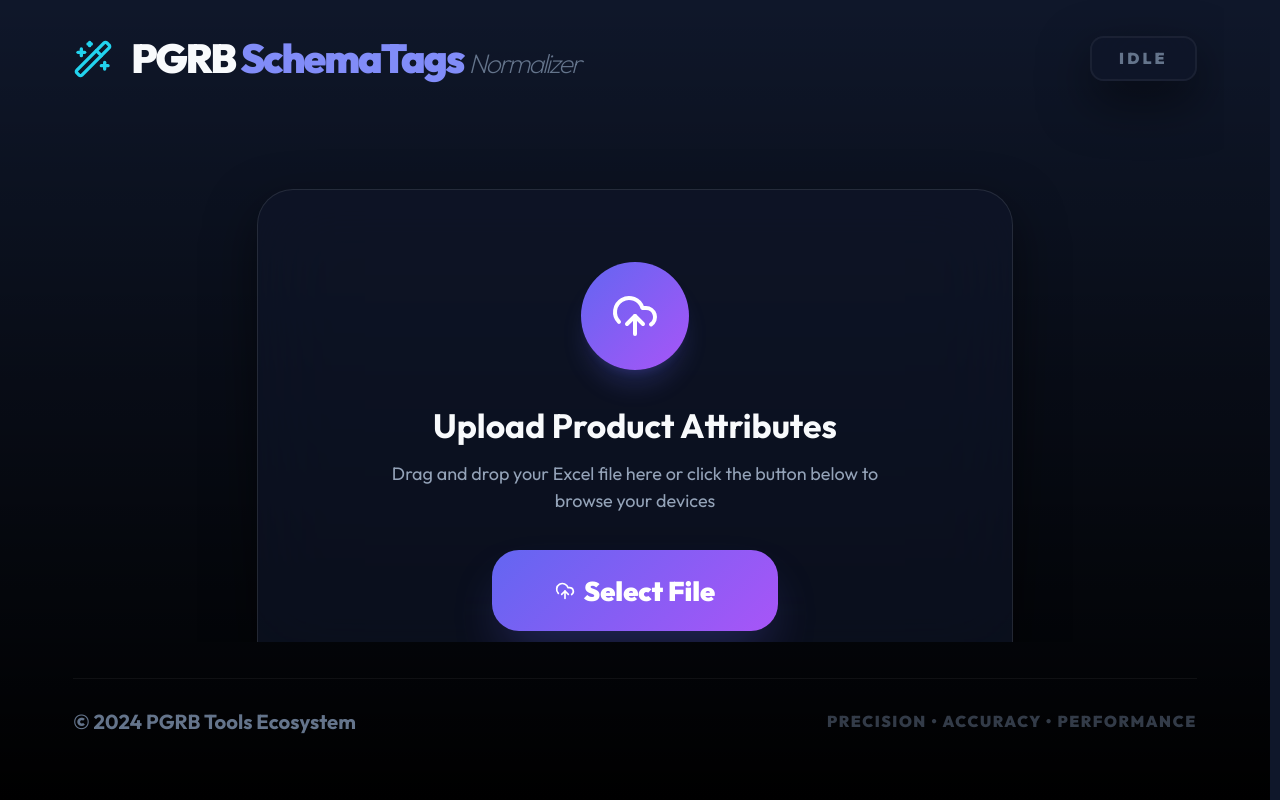
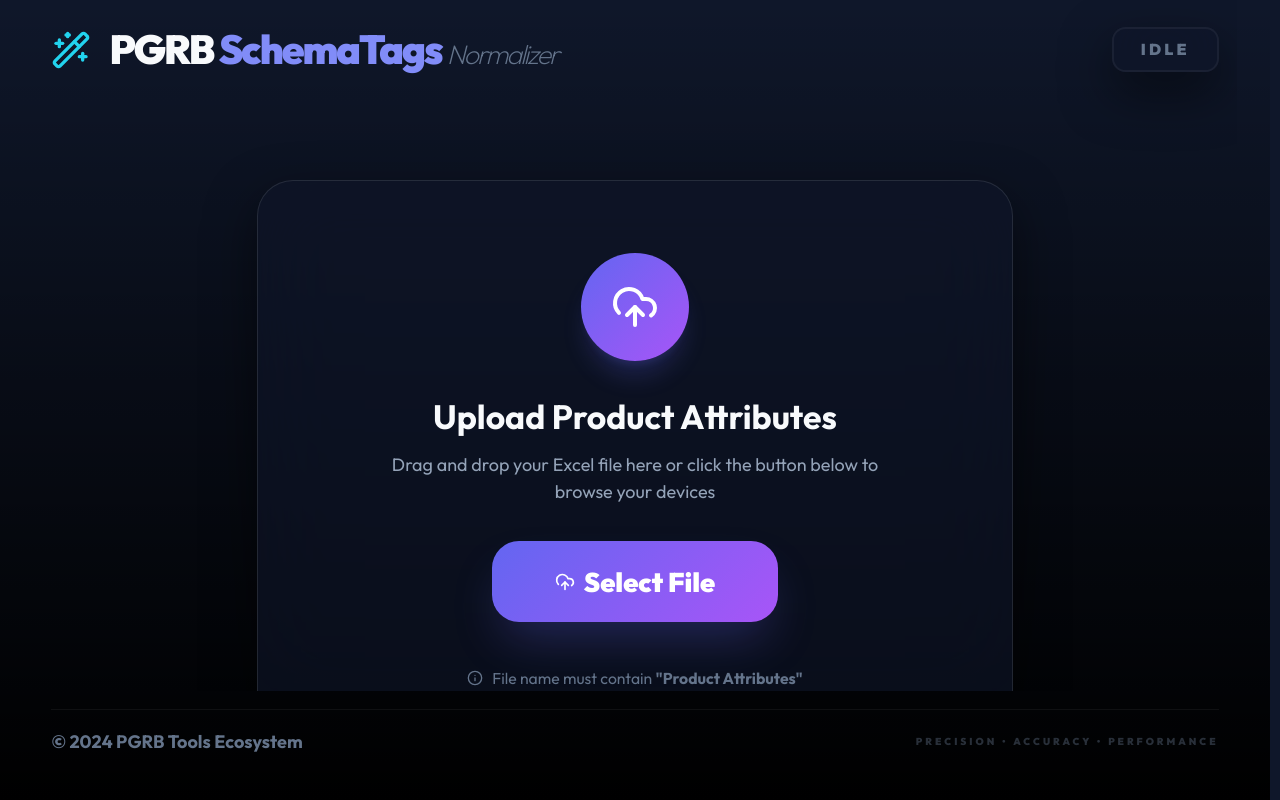
Before and after one commit to thanhvoitbacore-cloud/PGRB-SchemaTag-Normalizer, a Next.js app: page / in a window 1280 px wide. Built offline with nearby package versions, Linux system fonts and the light colour scheme.

Commit message:
fix: resolve table layout issues and clipping of scrollbars

```diff
--- a/src/app/page.tsx
+++ b/src/app/page.tsx
@@ -72,7 +72,7 @@ export default function Home() {
   };
 
   return (
-    <main className="max-w-[92vw] mx-auto px-6 py-6 md:py-8 flex flex-col h-screen overflow-hidden">
+    <main className="max-w-[94vw] mx-auto px-4 py-4 md:py-6 flex flex-col h-[100dvh] overflow-hidden">
       <header className="flex flex-col md:flex-row justify-between items-center gap-4 mb-4 shrink-0">
         <div className="flex items-center gap-4">
           <Wand2 size={40} className="text-accent shrink-0" />
@@ -122,9 +122,9 @@ export default function Home() {
         )}
       </div>
 
-      <footer className="mt-8 py-6 border-t border-white/5 flex flex-col md:flex-row justify-between items-center gap-4 text-slate-500 shrink-0">
-        <p className="text-lg font-bold">&copy; 2024 PGRB Tools Ecosystem</p>
-        <p className="text-sm uppercase tracking-widest opacity-50 font-black">Precision • Accuracy • Performance</p>
+      <footer className="mt-4 py-4 border-t border-white/5 flex flex-col md:flex-row justify-between items-center gap-4 text-slate-500 shrink-0">
+        <p className="text-base font-bold">&copy; 2024 PGRB Tools Ecosystem</p>
+        <p className="text-[10px] uppercase tracking-[0.3em] opacity-40 font-black">Precision • Accuracy • Performance</p>
       </footer>
     </main>
   );
--- a/src/components/DataTable.tsx
+++ b/src/components/DataTable.tsx
@@ -37,7 +37,7 @@ export default function DataTable({ data, limit = 1000 }: DataTableProps) {
 
   if (!data || data.length === 0) {
     return (
-      <div className="flex flex-col items-center justify-center p-32 text-slate-400 italic bg-slate-900/50 rounded-3xl border-2 border-dashed border-white/5 glass">
+      <div className="flex flex-col items-center justify-center p-12 text-slate-400 italic bg-slate-900/50 rounded-3xl border-2 border-dashed border-white/5 glass">
         <FilterX size={48} className="mb-4 opacity-20" />
         <p className="text-xl font-medium">No records match your criteria.</p>
       </div>
@@ -45,7 +45,7 @@ export default function DataTable({ data, limit = 1000 }: DataTableProps) {
   }
 
   return (
-    <div className="flex flex-col gap-6 flex-1 min-h-0 overflow-hidden">
+    <div className="flex flex-col gap-4 flex-1 min-h-0 overflow-hidden">
       {Object.keys(columnFilters).length > 0 && (
         <div className="flex justify-end shrink-0">
           <button
@@ -58,7 +58,7 @@ export default function DataTable({ data, limit = 1000 }: DataTableProps) {
         </div>
       )}
 
-      <div className="flex-1 w-full overflow-auto rounded-xl border-2 border-white/20 glass relative shadow-2xl min-h-0 bg-slate-900/60 max-h-[calc(100vh-350px)]">
+      <div className="flex-1 w-full overflow-auto rounded-xl border-2 border-white/20 glass relative shadow-2xl min-h-0 bg-slate-900/60 max-h-full">
         <table className="w-full border-collapse text-[10px] min-w-[2500px] table-fixed">
           <thead className="sticky top-0 z-20">
             {/* Row 1: Header Titles */}
--- a/src/components/ResultsDashboard.tsx
+++ b/src/components/ResultsDashboard.tsx
@@ -49,7 +49,7 @@ export default function ResultsDashboard({ p1Data, p2Data, onReset }: ResultsDas
     <motion.div
       initial={{ opacity: 0 }}
       animate={{ opacity: 1 }}
-      className="flex flex-col gap-6 w-full flex-1 min-h-0 overflow-hidden"
+      className="flex flex-col gap-4 w-full flex-1 min-h-0 overflow-hidden"
     >
       {/* Top Banner: Mini Result Stats */}
       <div className="flex flex-wrap gap-4 shrink-0">
@@ -130,7 +130,7 @@ export default function ResultsDashboard({ p1Data, p2Data, onReset }: ResultsDas
         </div>
       </div>
 
-      <div className="flex-1 min-h-0 overflow-hidden flex flex-col bg-slate-900/40 rounded-[2.5rem] border border-white/5 shadow-inner">
+      <div className="flex-1 min-h-0 overflow-hidden flex flex-col bg-slate-900/40 rounded-[1.5rem] border border-white/5 shadow-inner p-4">
         {activeTab === "p1" ? (
           <DataTable data={filteredP1} />
         ) : (
```
